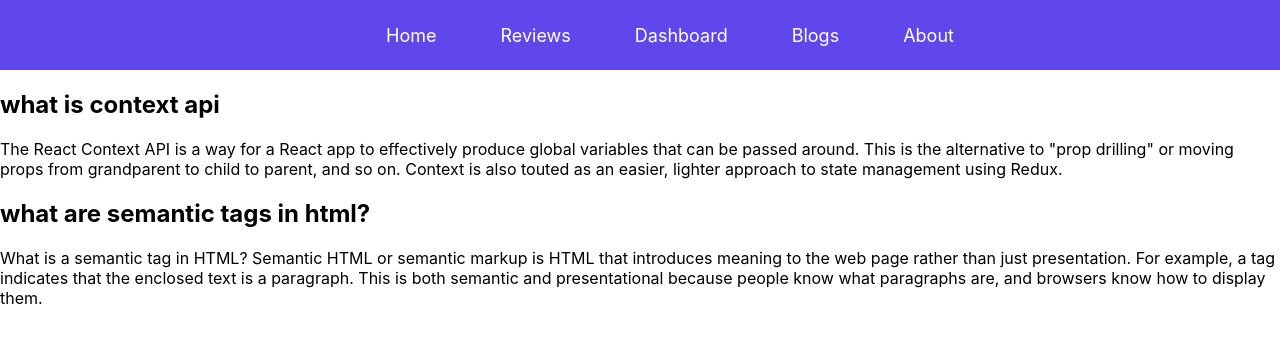
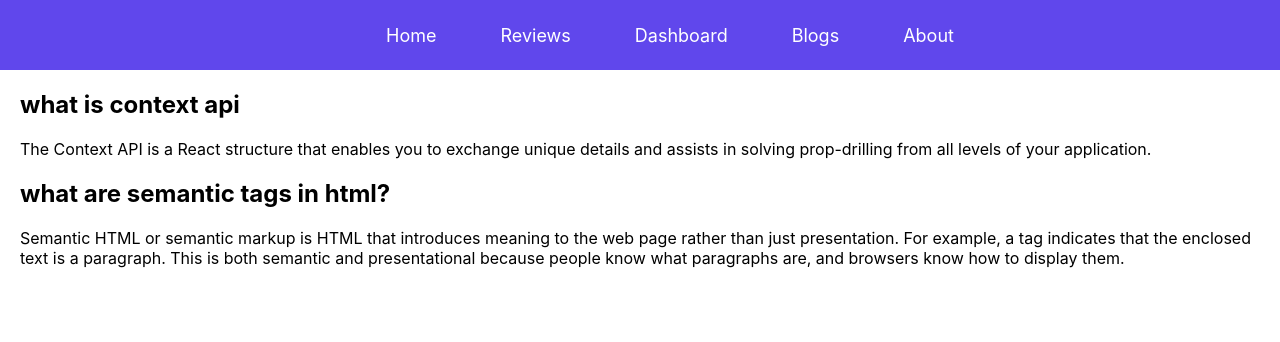
Before and after one commit to rasedul99/product-analysis, a React (Create React App) app: page /blogs in a window 1280 px wide. Shown: the top 342 px of the page. Built offline with nearby package versions, Linux system fonts and the light colour scheme.

Commit message:
read me file add

```diff
--- a/src/component/About/About.js
+++ b/src/component/About/About.js
@@ -1,7 +1,7 @@
 import React from "react";
 
 const About = () => {
-  return <div>About</div>;
+  return <div>Rasedul Islam</div>;
 };
 
 export default About;
--- /dev/null
+++ b/src/component/Blogs/Blogs.css
@@ -0,0 +1,3 @@
+.blog-container {
+  margin: 0 20px;
+}
--- a/src/component/Blogs/Blogs.js
+++ b/src/component/Blogs/Blogs.js
@@ -1,23 +1,22 @@
 import React from "react";
+import "./Blogs.css";
 
 const Blogs = () => {
   return (
-    <div>
+    <div className="blog-container">
       <h2>what is context api </h2>
       <p>
-        The React Context API is a way for a React app to effectively produce
-        global variables that can be passed around. This is the alternative to
-        "prop drilling" or moving props from grandparent to child to parent, and
-        so on. Context is also touted as an easier, lighter approach to state
-        management using Redux.
+        The Context API is a React structure that enables you to exchange unique
+        details and assists in solving prop-drilling from all levels of your
+        application.
       </p>
       <h2>what are semantic tags in html?</h2>
       <p>
-        What is a semantic tag in HTML? Semantic HTML or semantic markup is HTML
-        that introduces meaning to the web page rather than just presentation.
-        For example, a tag indicates that the enclosed text is a paragraph. This
-        is both semantic and presentational because people know what paragraphs
-        are, and browsers know how to display them.
+        Semantic HTML or semantic markup is HTML that introduces meaning to the
+        web page rather than just presentation. For example, a tag indicates
+        that the enclosed text is a paragraph. This is both semantic and
+        presentational because people know what paragraphs are, and browsers
+        know how to display them.
       </p>
     </div>
   );
--- a/src/component/Home/Home.js
+++ b/src/component/Home/Home.js
@@ -10,7 +10,7 @@ const Home = () => {
     <>
       <div className="container">
         <div className="half">
-          <h3>Watch gallary</h3>
+          <h1>Watch gallary</h1>
           <p>Explore best watches for your smartness.</p>
         </div>
         <div className="half">
@@ -23,7 +23,7 @@ const Home = () => {
         </div>
       </div>
       <div className="customer-reviews-container">
-        <h3>Customer Reviews</h3>
+        <h2>Customer Reviews</h2>
         <div className="reviews">
           {reviews.slice(0, 3).map((review) => (
             <Review review={review} />
--- /dev/null
+++ b/src/component/NotFound/NotFound.css
@@ -0,0 +1,3 @@
+.notfound-container {
+  text-align: center;
+}
--- a/src/component/NotFound/NotFound.js
+++ b/src/component/NotFound/NotFound.js
@@ -1,9 +1,9 @@
 import React from "react";
+import "./NotFound.css";
 
 const NotFound = () => {
   return (
-    <div>
-      {" "}
+    <div className="notfound-container">
       <h3>404 page not found</h3>
       <p>We are sorry but the page you are looking for does not exist.</p>
     </div>
--- a/src/component/Reviews/Review.css
+++ b/src/component/Reviews/Review.css
@@ -1,4 +1,5 @@
 .review {
+  width: 130px;
   padding: 15px 30px;
   box-shadow: rgba(100, 100, 111, 0.2) 0px 7px 29px 0px;
   border-radius: 10px;
```
Also changed, not shown: public/reviews.JSON (+7 -7 lines), 1 other file (tests, documents, lock files or other folders).
